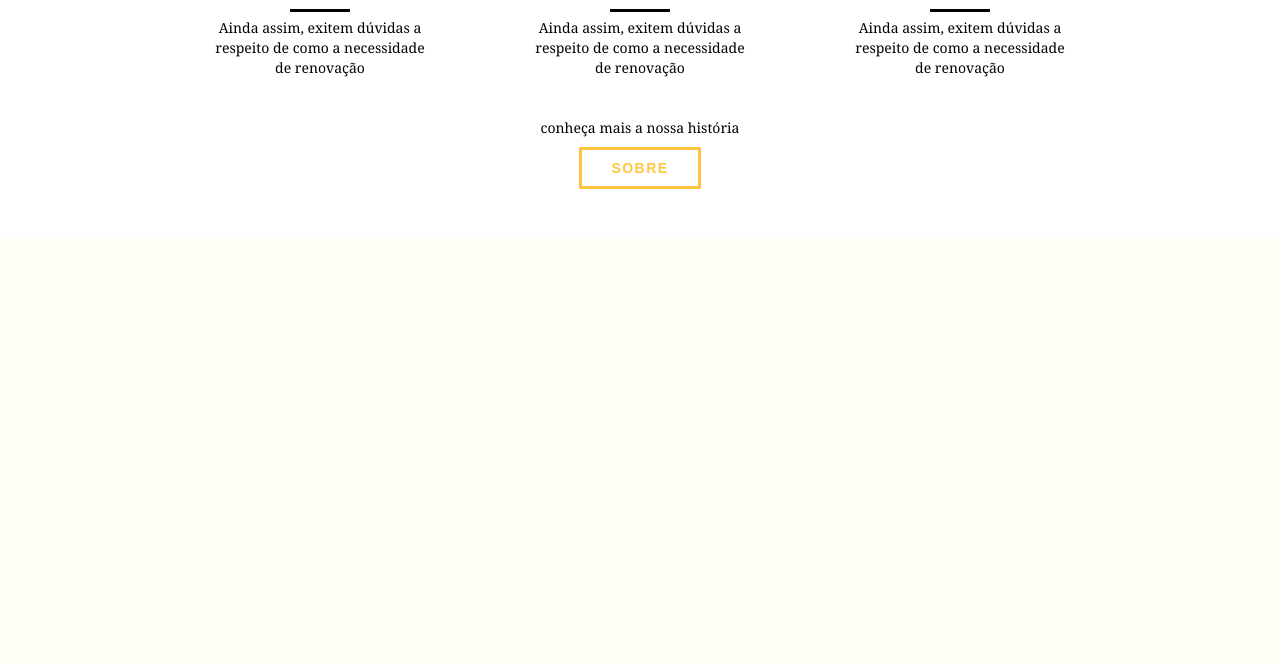
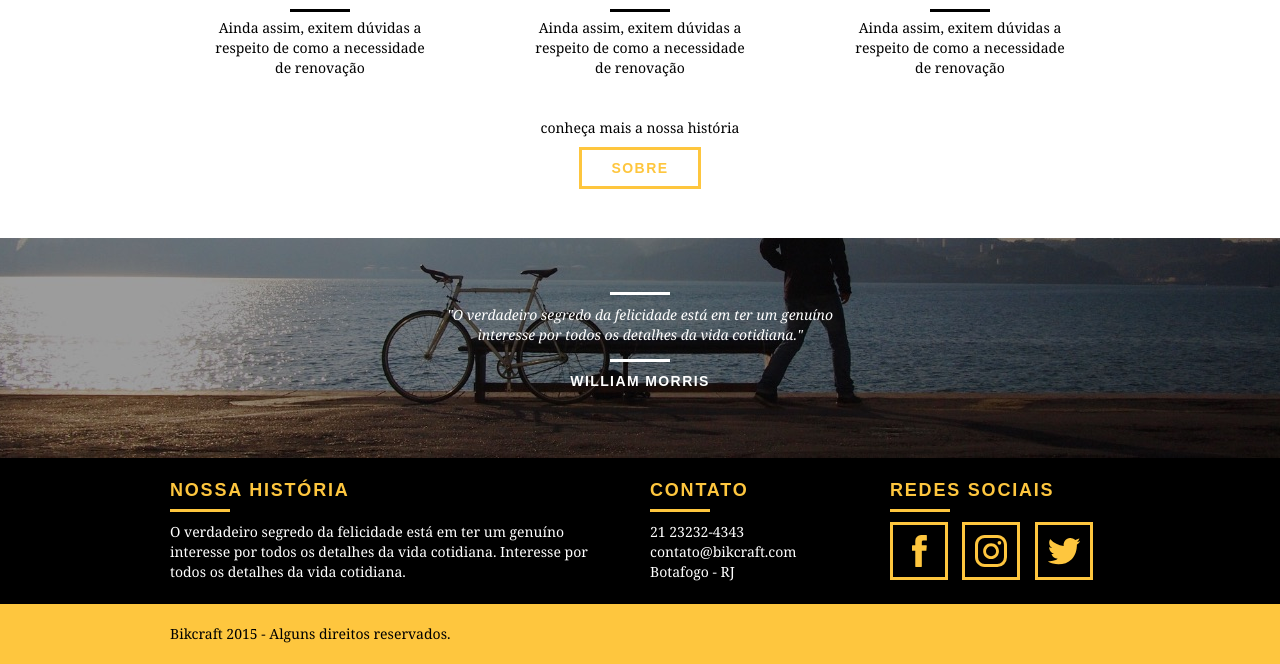
Before and after one commit to JoaoLucasLD/Origamid-Bikcraft, a PHP site: page / in a window 1280 px wide. Shown: the part 2262-2926 px from the top of the page. Before the commit the page ends 2451 px from the top, so only its background shows below. Run offline with PHP 8.4, Linux system fonts and the light colour scheme.

Commit message:
Footer finalizado

```diff
--- a/css/style.css
+++ b/css/style.css
@@ -260,3 +260,76 @@ img {
   background: #000;
   margin: 6px auto;
 }
+
+/* Quebra */
+.quebra {
+  width: 100%;
+  height: 220px;
+  background: url(../img/bg-footer.jpg) no-repeat center;
+  background-size: cover;
+  text-align: center;
+  padding-top: 40px;
+}
+
+.quebra .quote-externo {
+  max-width: 400px;
+}
+
+/* Footer */
+
+.footer {
+  width: 100%;
+  background: #000;
+  color: #fff;
+  padding: 20px 0;
+}
+
+.footer h3 {
+  font-size: 18px;
+  line-height: 25px;
+  color: #fec63e;
+  text-transform: uppercase;
+  letter-spacing: 0.1em;
+  font-weight: bold;
+}
+
+.footer h3:after {
+  content: '';
+  display: block;
+  width: 60px;
+  height: 3px;
+  background: #fec63e;
+  margin: 6px 0 10px 0;
+}
+
+.footer_historia {
+  padding-right: 40px;
+}
+
+.footer_contato ul li {
+  font-size: 14px;
+  line-height: 20px;
+  font-family: Georgia, 'Times New Roman', Times, serif;
+  margin-right: 10px;
+}
+
+.footer_redes ul li {
+  display: inline-block;
+  margin-right: 10px;
+}
+
+.footer_redes ul li a {
+  border: 3px solid #fec63e;
+  display: block;
+  padding: 10px;
+}
+
+.footer_redes ul li a:hover {
+  border-color: #fff;
+}
+
+.copy {
+  width: 100%;
+  background: #fec63e;
+  padding: 20px 0;
+}
--- a/index.html
+++ b/index.html
@@ -138,5 +138,71 @@
         <a href="sobre.html" class="btn btn-preto">Sobre</a>
       </div>
     </section>
+
+    <section class="quebra">
+      <div></div>
+      <blockquote class="quote-externo container">
+        <p>
+          "O verdadeiro segredo da felicidade está em ter um genuíno interesse
+          por todos os detalhes da vida cotidiana."
+        </p>
+        <cite>WILLIAM MORRIS</cite>
+      </blockquote>
+    </section>
+
+    <footer>
+      <div class="footer">
+        <div class="container">
+          <div class="grid-8 footer_historia">
+            <h3>Nossa História</h3>
+            <p>
+              O verdadeiro segredo da felicidade está em ter um genuíno
+              interesse por todos os detalhes da vida cotidiana. Interesse por
+              todos os detalhes da vida cotidiana.
+            </p>
+          </div>
+          <div class="grid-4 footer_contato">
+            <h3>Contato</h3>
+            <ul>
+              <li>21 23232-4343</li>
+              <li>contato@bikcraft.com</li>
+              <li>Botafogo - RJ</li>
+            </ul>
+          </div>
+
+          <div class="grid-4 footer_redes">
+            <h3>Redes Sociais</h3>
+            <ul>
+              <li>
+                <a href="http://facebook.com" target="_blank"
+                  ><img
+                    src="img/redes-sociais/facebook.svg"
+                    alt="Facebook Bikcraft"
+                /></a>
+              </li>
+              <li>
+                <a href="http://instagram.com" target="_blank"
+                  ><img
+                    src="img/redes-sociais/instagram.svg"
+                    alt="Instagram Bikcraft"
+                /></a>
+              </li>
+              <li>
+                <a href="http://twitter.com" target="_blank"
+                  ><img
+                    src="img/redes-sociais/twitter.svg"
+                    alt="Twitter Bikcraft"
+                /></a>
+              </li>
+            </ul>
+          </div>
+        </div>
+      </div>
+
+      <div class="copy">
+        <div class="container">
+        <p class="grid-16">Bikcraft 2015 - Alguns direitos reservados.</p>
+      </div>
+    </footer>
   </body>
 </html>
```
